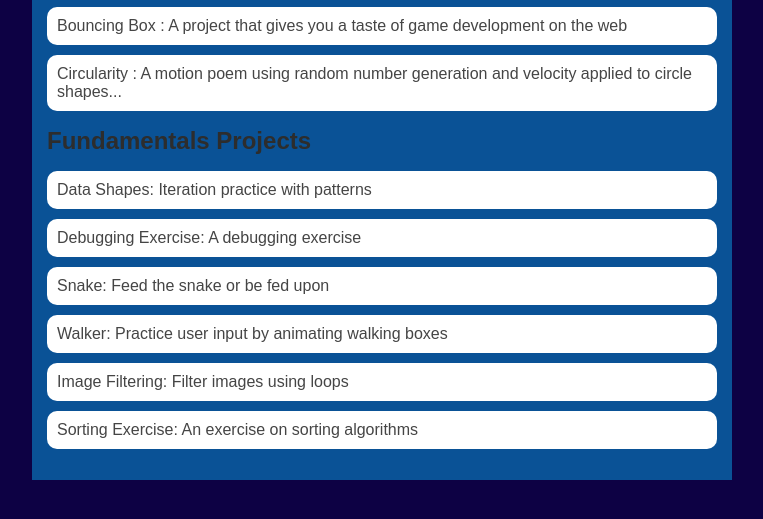
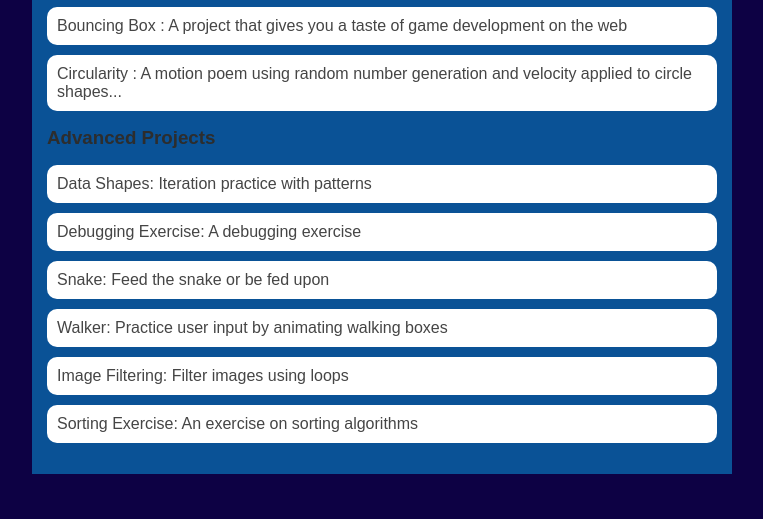
Before and after one commit to CMelancon17/CMelancon17.github.io, a plain HTML site: page portfolio.html in a window 1280 px wide. Shown: the part 257-776 px from the top of the page, without its empty margins (258-1021 px from the left). Drawn offline with Linux system fonts and the light colour scheme.

```diff
--- a/portfolio.html
+++ b/portfolio.html
@@ -27,7 +27,7 @@
                             <li><a href="projects/bouncing-box/">Bouncing Box : A project that gives you a taste of game development on the web </a></li>
                             <li><a href="projects/circularity/">Circularity : A motion poem using random number generation and velocity applied to circle shapes...</a></li>
                         </ul>
-                        <h2>Fundamentals Projects</h2>
+                        <h3>Advanced Projects</h3>
                             <ul id ="portfolio">
                                 <li><a href="asd-projects/data-shapes"> Data Shapes: Iteration practice with patterns</a></li>
                                 <li><a href="asd-projects/debugging-exercise"> Debugging Exercise: A debugging exercise</a></li>
```
